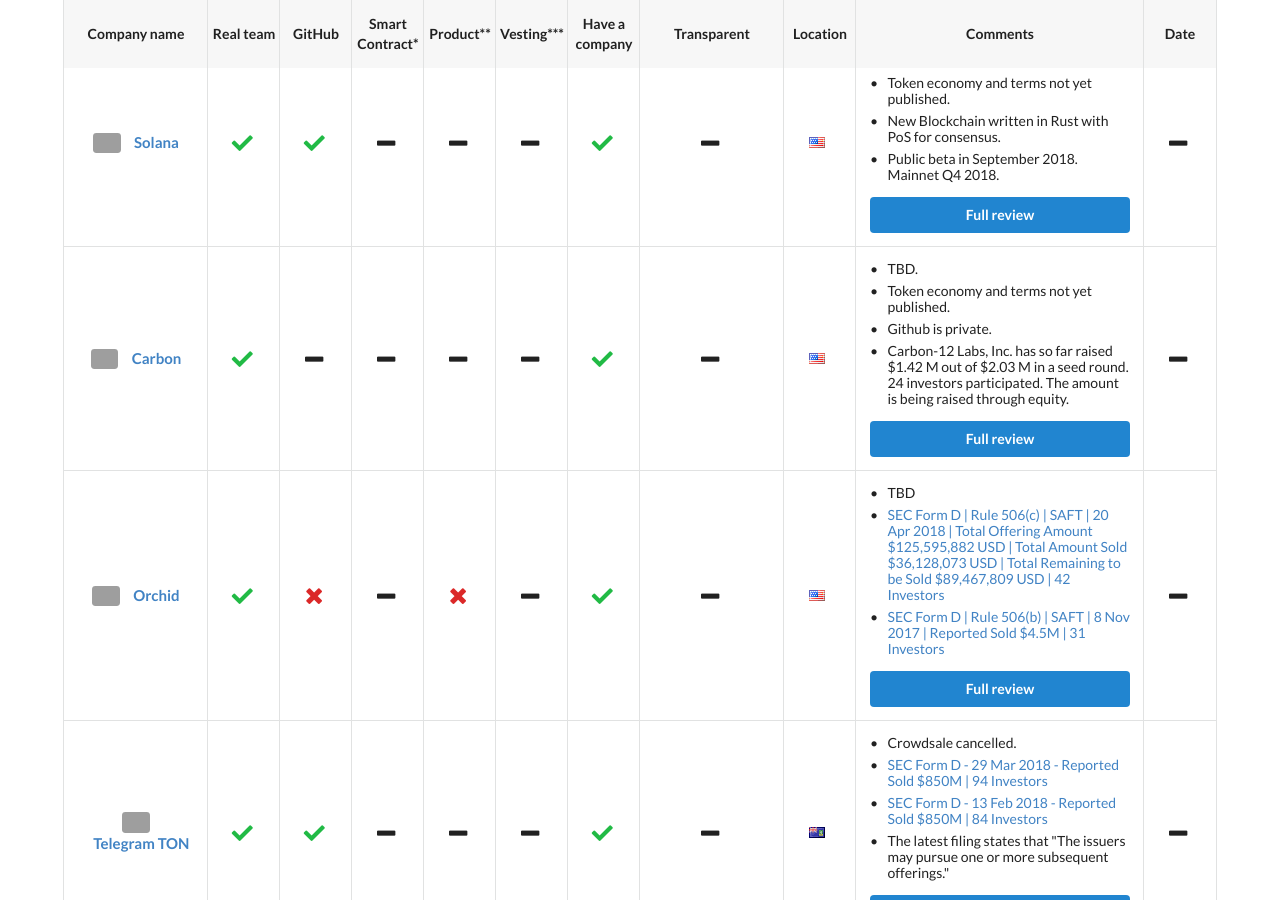
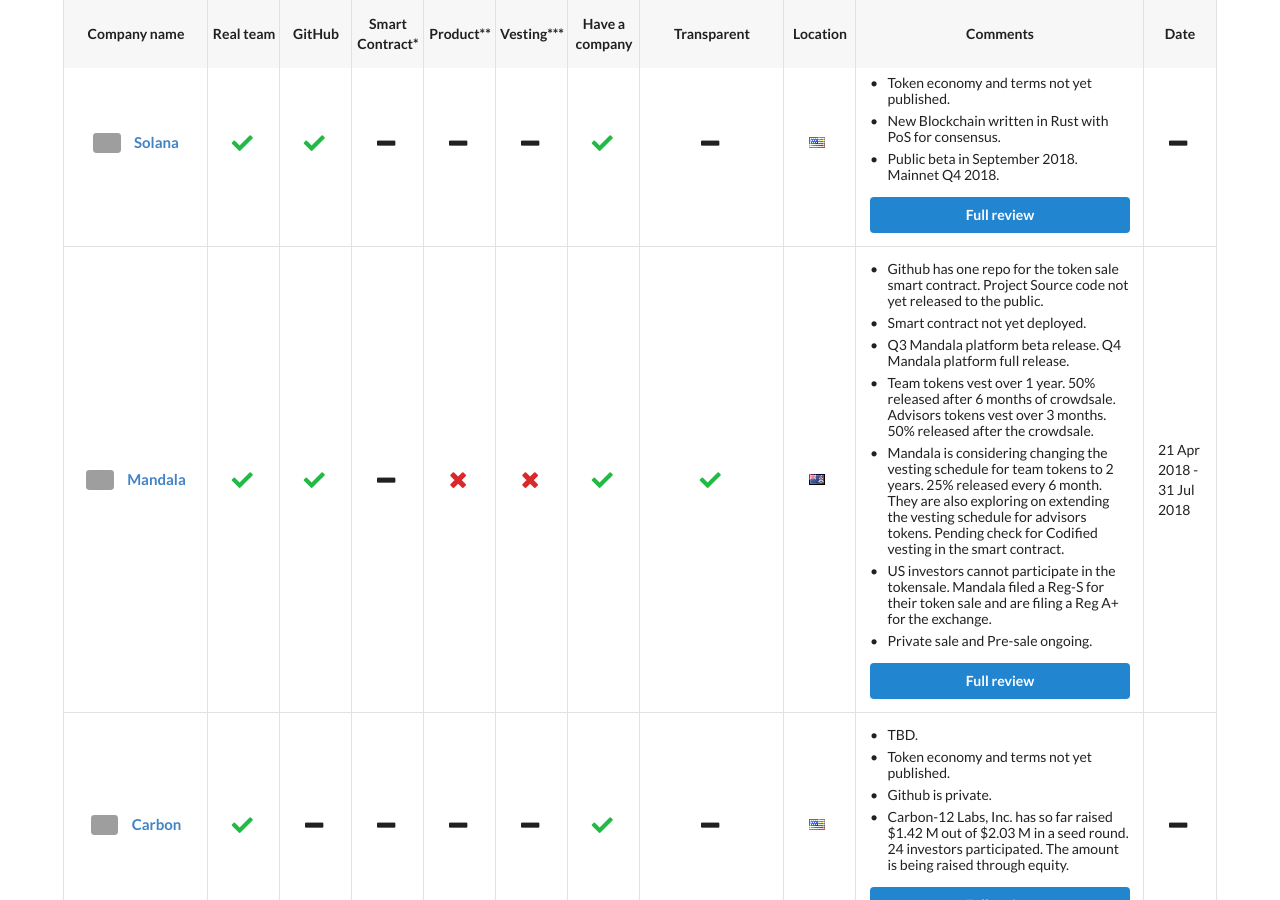
Before and after one commit to ico-check/ico-check, a Jekyll site: the page built from index.md, in a window 1280 px wide and 900 px high, scrolled down 2312 px. Built offline with Jekyll 4.4.1, drawn with Linux system fonts in a browser that asks for light colours; nearby versions of some CDN libraries; grey boxes are pictures that could not be loaded.

Commit message:
84-mandala-ico-check
added mandala

```diff
--- a/_data/active-future-icos.yml
+++ b/_data/active-future-icos.yml
@@ -130,6 +130,31 @@
   ico_end_date:
   safe:
   issue_url: https://github.com/ico-check/ico-check/issues/113
+
+- name: Mandala
+  image: https://i.imgur.com/nluWHRm.jpg
+  url: https://mandalaex.com/
+  real_team: true
+  github: true
+  smart_contract:
+  product: false
+  min_vesting: false
+  have_company: true
+  transparent: true
+  location: Cayman Islands
+  comments:
+    - content: Github has one repo for the token sale smart contract. Project Source code not yet released to the public.
+    - content: Smart contract not yet deployed.
+    - content: Q3 Mandala platform beta release. Q4 Mandala platform full release.
+    - content: Team tokens vest over 1 year. 50% released after 6 months of crowdsale. Advisors tokens vest over 3 months. 50% released after the crowdsale.
+    - content: Mandala is considering changing the vesting schedule for team tokens to 2 years. 25% released every 6 month. They are also exploring on extending the vesting schedule for advisors tokens. Pending check for Codified vesting in the smart contract.
+    - content: US investors cannot participate in the tokensale. Mandala filed a Reg-S for their token sale and are filing a Reg A+ for the exchange.
+    - content: Private sale and Pre-sale ongoing.
+  ico_start_date: 2018-04-21T11:00:00Z
+  ico_end_date: 2018-07-31T11:00:00Z
+  safe:
+  issue_url: https://github.com/ico-check/ico-check/issues/129
+  sponsored: false
 
 - name: Carbon
   image: https://i.imgur.com/8EKAcrR.jpg
```
